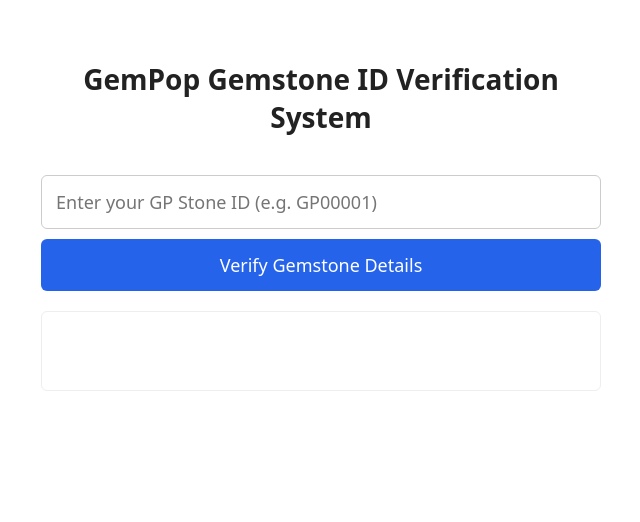
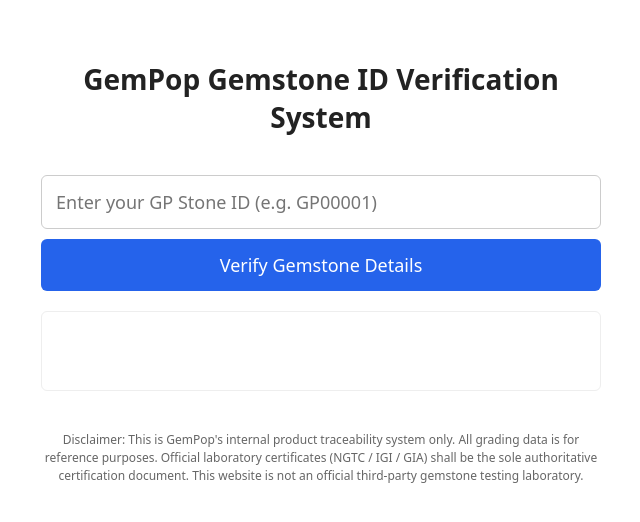
Before and after one commit to bichenliang/gempop, a plain HTML site: page index.html in a window 1280 px wide. Shown: the whole page, without its empty margins (319-959 px from the left). Drawn offline with Linux system fonts and the light colour scheme.

Commit message:
Add disclaimer section to index.html
Added a disclaimer section to inform users about the product traceability system and the nature of grading data.

```diff
--- a/index.html
+++ b/index.html
@@ -46,6 +46,12 @@
             text-align: left;
             line-height: 1.6;
         }
+        .disclaimer {
+            margin-top: 40px;
+            font-size: 12px;
+            color: #666;
+            line-height: 1.5;
+        }
     </style>
 </head>
 <body>
@@ -55,6 +61,13 @@
     <button id="verifyBtn">Verify Gemstone Details</button>
 
     <div id="resultBox"></div>
+
+    <!-- 新增免责声明区域 -->
+    <p class="disclaimer">
+        Disclaimer: This is GemPop's internal product traceability system only. All grading data is for reference purposes.
+        Official laboratory certificates (NGTC / IGI / GIA) shall be the sole authoritative certification document.
+        This website is not an official third-party gemstone testing laboratory.
+    </p>
 
     <script>
         let stoneData = [];
```
